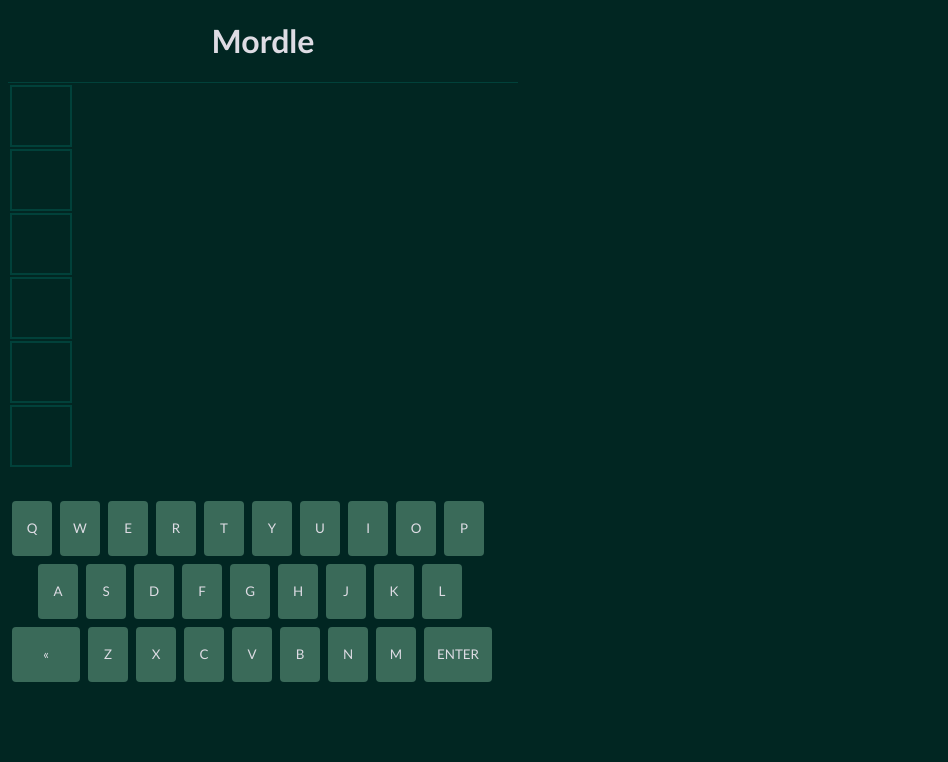
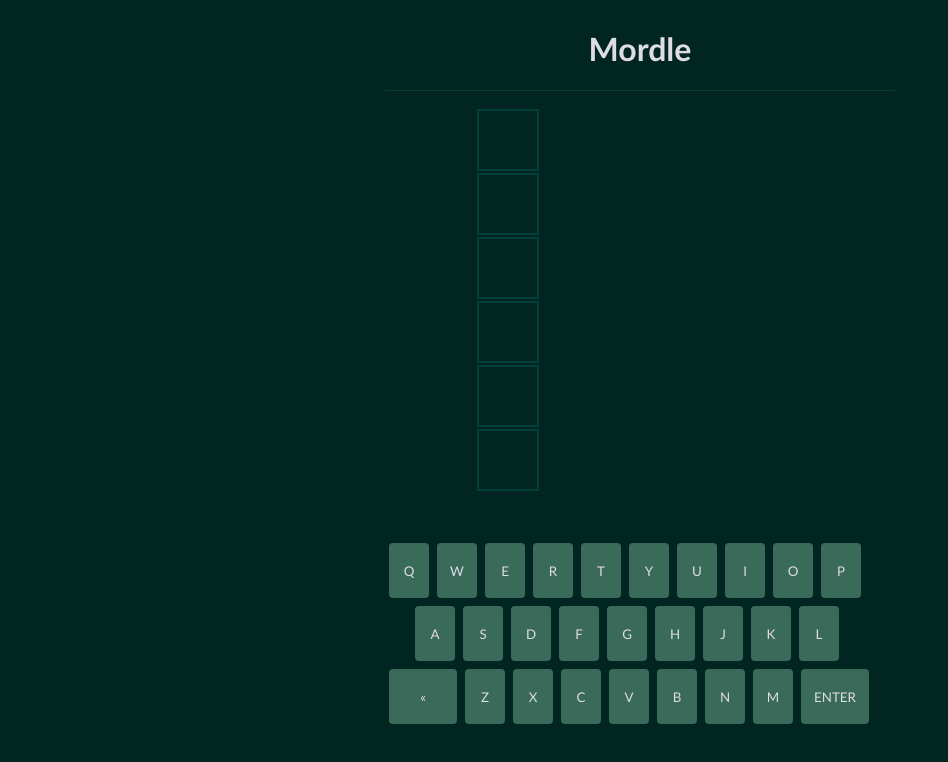
Before and after one commit to bonniereed/MordelReact, a React (Create React App) app: page / in a window 1280 px wide. Shown: the top 762 px of the page, without its empty margins (0-948 px from the left). Built offline with nearby package versions, Linux system fonts and the light colour scheme.

Commit message:
centered app

```diff
--- a/src/App.js
+++ b/src/App.js
@@ -6,9 +6,11 @@ import Keyboard from './components/Keyboard'
 function App() {
   return (<>
     <div className="App">
+      <div className="game-container">
           <Title/>
           <GuessRows/>
           <Keyboard/>
+          </div>
     </div>
     </>
 
```
